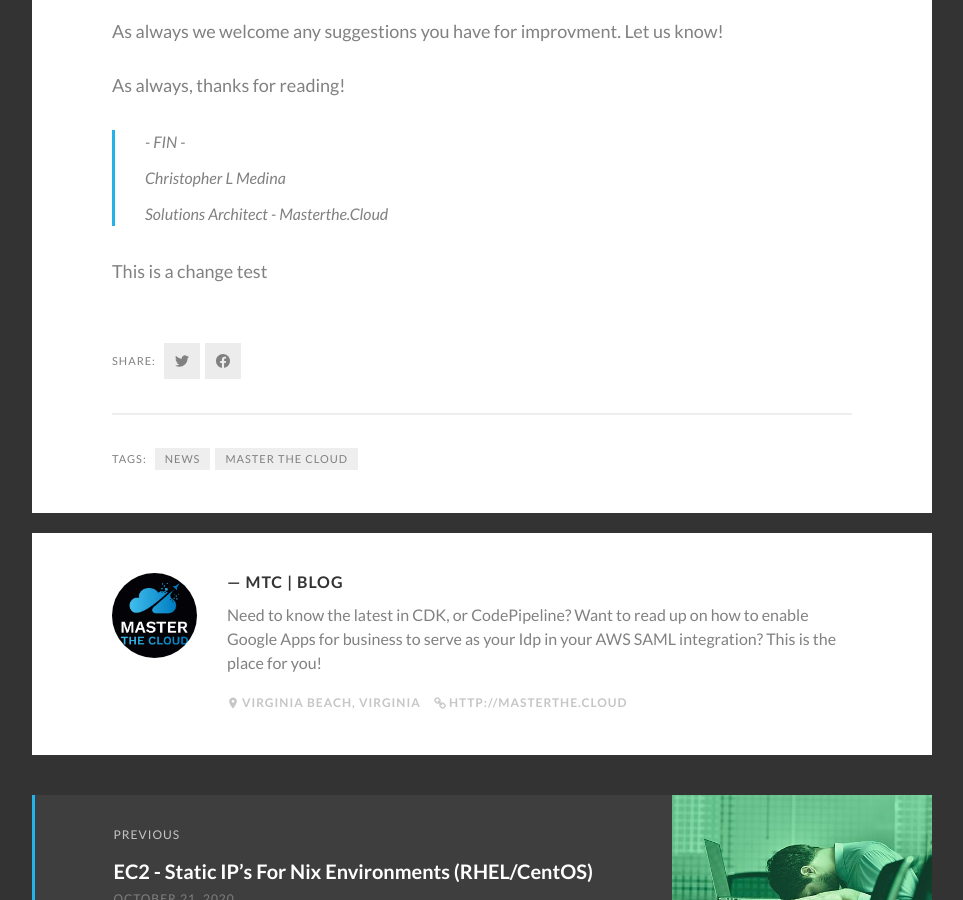
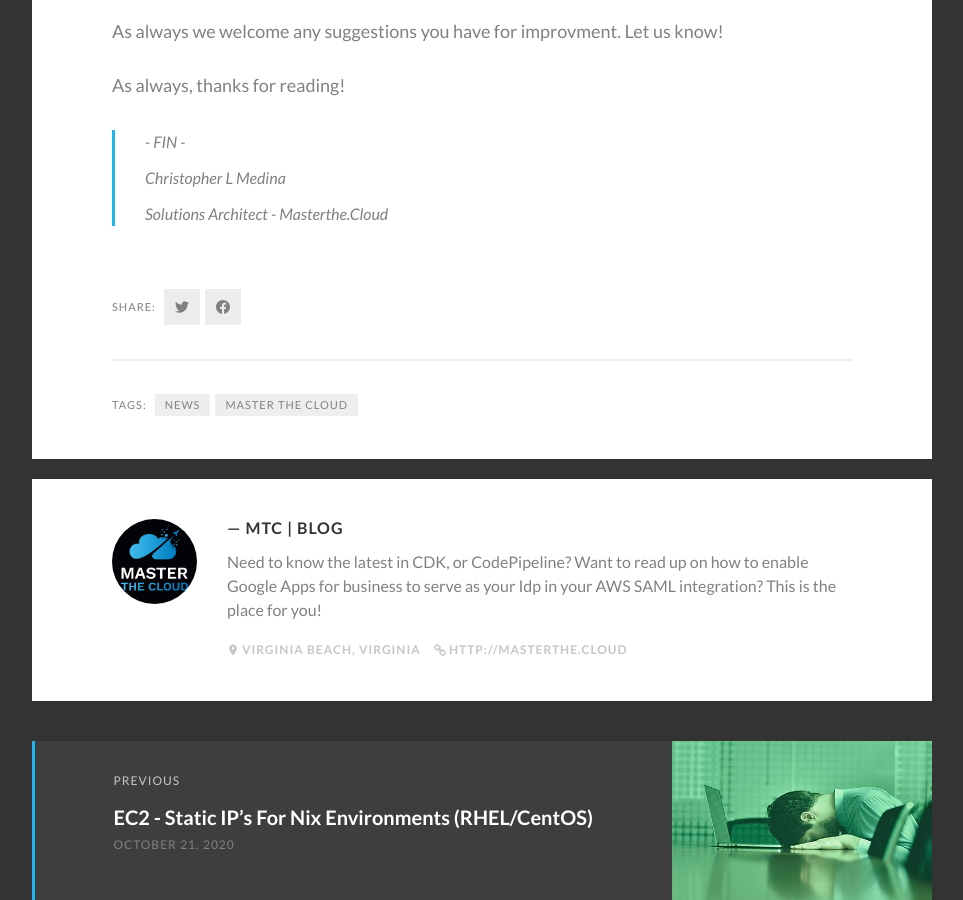
Before and after one commit to TheMedina/blog.masterthe.cloud, a Jekyll site: the page built from _posts/2020-10-29-News-New-Content-Coming-Soon.md, in a window 1280 px wide and 900 px high, scrolled down 1867 px. Shown: the whole window, without its empty margins (8-971 px from the left). Built offline with Jekyll 4.4.1, drawn with Linux system fonts in a browser that asks for light colours.

Commit message:
Final CodeBuild test for this project

```diff
--- a/_posts/2020-10-29-News-New-Content-Coming-Soon.md
+++ b/_posts/2020-10-29-News-New-Content-Coming-Soon.md
@@ -39,5 +39,3 @@ As always, thanks for reading!
 > <cite>- FIN -</cite>
 > <cite>Christopher L Medina</cite>
 > <cite>Solutions Architect - Masterthe.Cloud</cite>
-
-This is a change test
```
